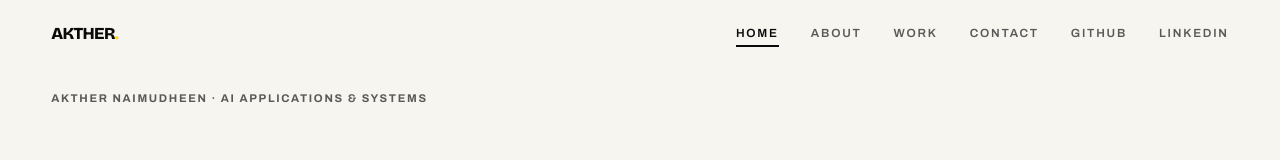
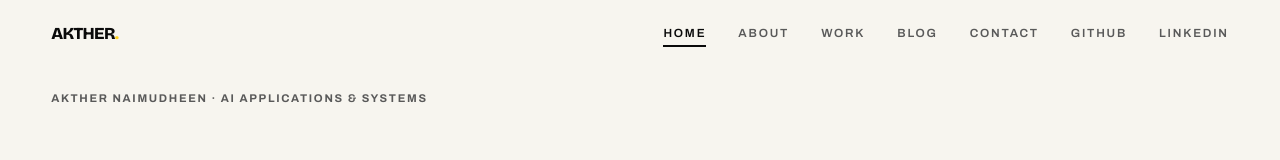
Before and after one commit to akthernaimudheen/akther-portfolio, a React (Vite) app: page / in a window 1280 px wide. Shown: the top 160 px of the page. Built offline with nearby package versions, Linux system fonts and the light colour scheme.

Commit message:
feat(nav): add Blog to header menu, mobile drawer, and footer navigation

```diff
--- a/src/App.tsx
+++ b/src/App.tsx
@@ -1,7 +1,7 @@
 import { useEffect, useRef, useState, type ReactNode } from 'react';
 import { AnimatePresence, motion, useReducedMotion } from 'framer-motion';
 import { ArrowLeft, ArrowRight, ArrowUpRight, Download, Mail, MapPin, Menu, X } from 'lucide-react';
-import { BrowserRouter, Link, NavLink, Route, Routes, useLocation, useParams } from 'react-router-dom';
+import { BrowserRouter, Link, NavLink, Navigate, Route, Routes, useLocation, useParams } from 'react-router-dom';
 import { CountUp } from '@/components/CountUp';
 import { CursorFollower } from '@/components/CursorFollower';
 import { ProjectGallery } from '@/components/ProjectGallery';
@@ -27,6 +27,7 @@ const navigation = [
   ['Home', '/'],
   ['About', '/about'],
   ['Work', '/work'],
+  ['Blog', '/blog'],
   ['Contact', '/contact'],
 ] as const;
 
@@ -887,6 +888,7 @@ function AppRoutes() {
       <Route path="/about" element={<AboutPage />} />
       <Route path="/work" element={<WorkPage />} />
       <Route path="/work/:slug" element={<ProjectPage />} />
+      <Route path="/blog" element={<Navigate to="/blog/building-clinical-ai-beyond-transcription" replace />} />
       <Route path="/blog/building-clinical-ai-beyond-transcription" element={<ClinicalAiArticlePage />} />
       <Route path="/contact" element={<ContactPage />} />
       <Route path="*" element={<NotFound />} />
```
